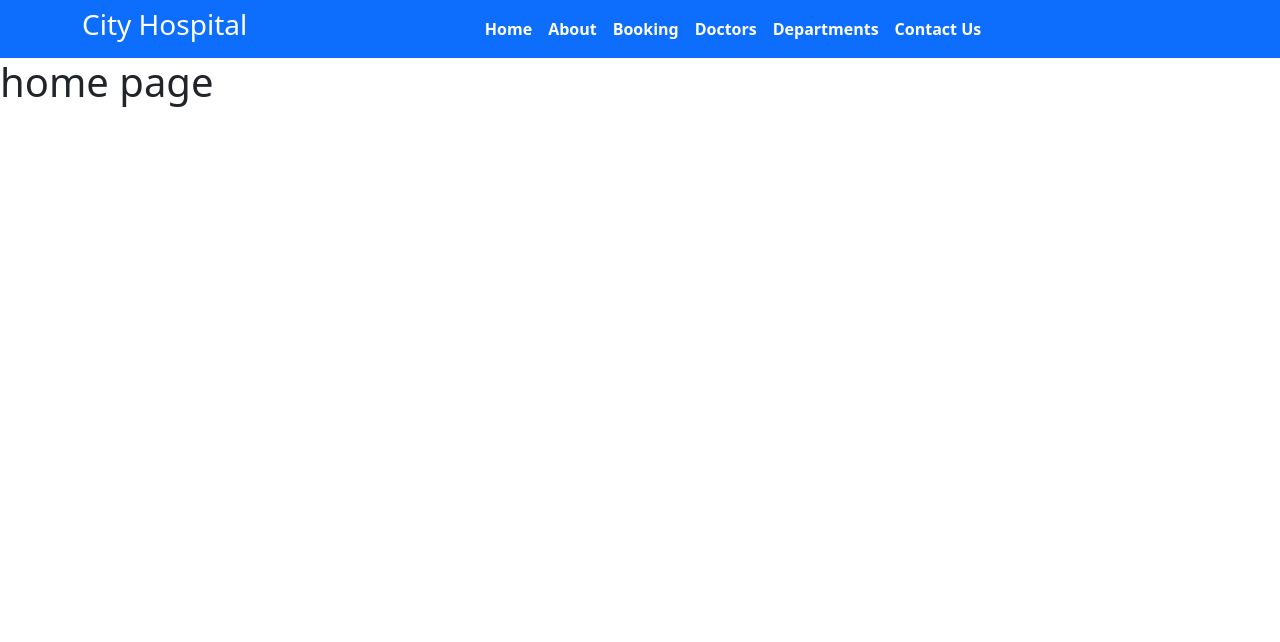
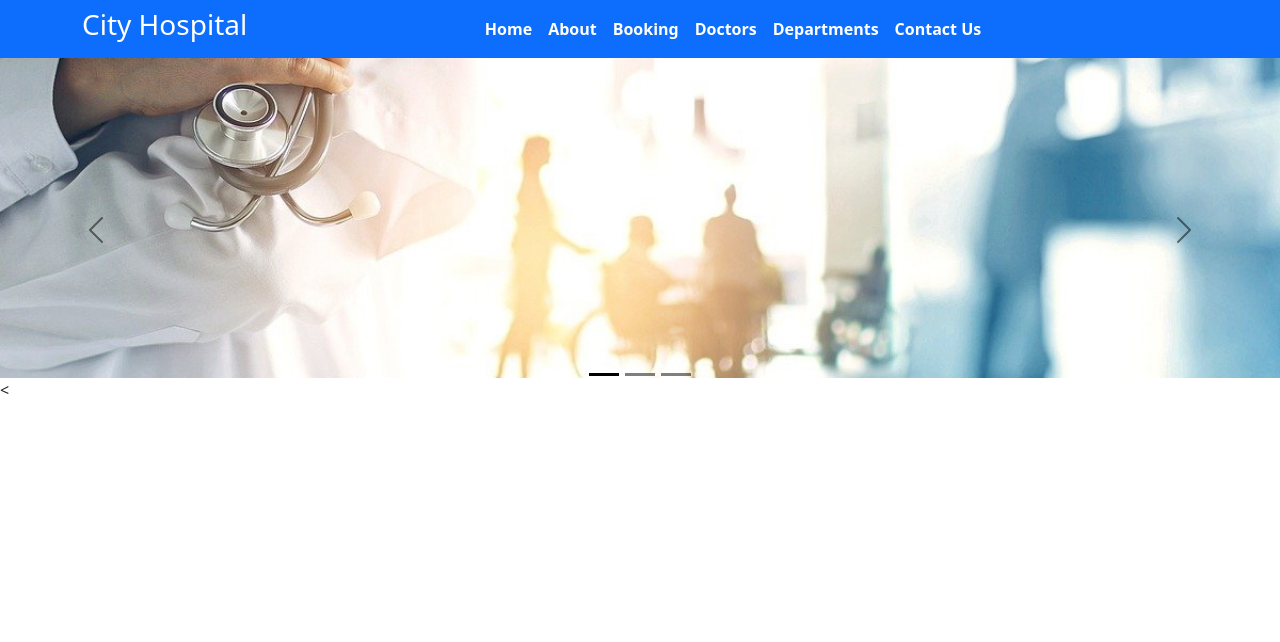
Before and after one commit to fasna5/Hospital-management-system, a Django app: page / in a window 1280 px wide. Shown: the top 642 px of the page. Run offline with Django 5.2, Linux system fonts and the light colour scheme; some libraries are stand-ins or nearby versions.

Commit message:
carousel for index page created

```diff
--- a/django_tutorial/django_tutorial/settings.py
+++ b/django_tutorial/django_tutorial/settings.py
@@ -10,6 +10,8 @@ For the full list of settings and their values, see
 https://docs.djangoproject.com/en/5.1/ref/settings/
 """
 
+
+import os
 from pathlib import Path
 
 # Build paths inside the project like this: BASE_DIR / 'subdir'.
@@ -117,6 +119,9 @@ USE_TZ = True
 # https://docs.djangoproject.com/en/5.1/howto/static-files/
 
 STATIC_URL = 'static/'
+STATICFILES_DIRS=[
+    os.path.join(BASE_DIR, 'static' )
+]
 
 # Default primary key field type
 # https://docs.djangoproject.com/en/5.1/ref/settings/#default-auto-field
--- a/django_tutorial/home/views.py
+++ b/django_tutorial/home/views.py
@@ -15,8 +15,10 @@ def bookings(request):
 
 
 
+
 def  doctors(request):
     return render(request,'doctors.html')
+
 
 
 
--- /dev/null
+++ b/django_tutorial/static/css/style.css
@@ -0,0 +1,4 @@
+li:hover{
+    background-color: gray;
+    border-radius: 15px;
+}
--- a/django_tutorial/templates/base.html
+++ b/django_tutorial/templates/base.html
@@ -1,4 +1,6 @@
+{% load static %}
 <!DOCTYPE html>
+
 <html>
 
   <head>
@@ -17,6 +19,8 @@
       href=" https://cdn.jsdelivr.net/npm/bootstrap@5.1.3/dist/css/bootstrap.min.css ">
     <link rel="stylesheet"
       href="https://use.fontawesome.com/releases/v5.2.0/css/all.css">
+      <link rel="stylesheet"
+      href="{% static  '/css/style.css' %}">
 
   </head>
 
@@ -32,7 +36,7 @@
           class="collapse navbar-collapse justify-content-center col-md-8 navbar-collapse-3">
           <ul class="navbar-nav justify-content-center  fw-bold">
             <li class="nav-item active">
-              <a class="nav-link text-white" href="">Home </a>
+              <a class="nav-link text-white" href="{% url 'home' %}">Home </a>
             </li>
             <li class="nav-item">
               <a class="nav-link text-white" href="{% url 'about' %}">About</a>
--- a/django_tutorial/templates/index.html
+++ b/django_tutorial/templates/index.html
@@ -1,7 +1,40 @@
 {% extends 'base.html'%}
-{%block title%}
+{% load static %}
+
+{% block title %}
 Home
 {% endblock %}
-{% block content%}
-<h1>home page</h1>
-{% endblock%}
+{% block content %}
+
+<div id="carouselExampleDark" class="carousel carousel-dark slide" data-bs-ride="carousel">
+    <div class="carousel-indicators">
+      <button type="button" data-bs-target="#carouselExampleDark" data-bs-slide-to="0" class="active" aria-current="true" aria-label="Slide 1"></button>
+      <button type="button" data-bs-target="#carouselExampleDark" data-bs-slide-to="1" aria-label="Slide 2"></button>
+      <button type="button" data-bs-target="#carouselExampleDark" data-bs-slide-to="2" aria-label="Slide 3"></button>
+    </div>
+    <div class="carousel-inner">
+      <div class="carousel-item active" data-bs-interval="10000">
+        <img src="{% static '/images/car1.jpg' %}" class="d-block w-100" alt="...">
+        <
+      </div>
+      <div class="carousel-item" data-bs-interval="2000">
+        <img src="{% static '/images/car2.jpg' %}" class="d-block w-100" alt="...">
+
+      </div>
+      <div class="carousel-item">
+        <img src="{% static '/images/car3.jpg' %}" class="d-block w-100" alt="...">
+
+      </div>
+    </div>
+    <button class="carousel-control-prev" type="button" data-bs-target="#carouselExampleDark" data-bs-slide="prev">
+      <span class="carousel-control-prev-icon" aria-hidden="true"></span>
+      <span class="visually-hidden">Previous</span>
+    </button>
+    <button class="carousel-control-next" type="button" data-bs-target="#carouselExampleDark" data-bs-slide="next">
+      <span class="carousel-control-next-icon" aria-hidden="true"></span>
+      <span class="visually-hidden">Next</span>
+    </button>
+  </div>
+
+
+{% endblock %}
```
Also changed, not shown: django_tutorial/static/images/car1.jpg (added), django_tutorial/static/images/car2.jpg (added), django_tutorial/static/images/car3.jpg (added).
